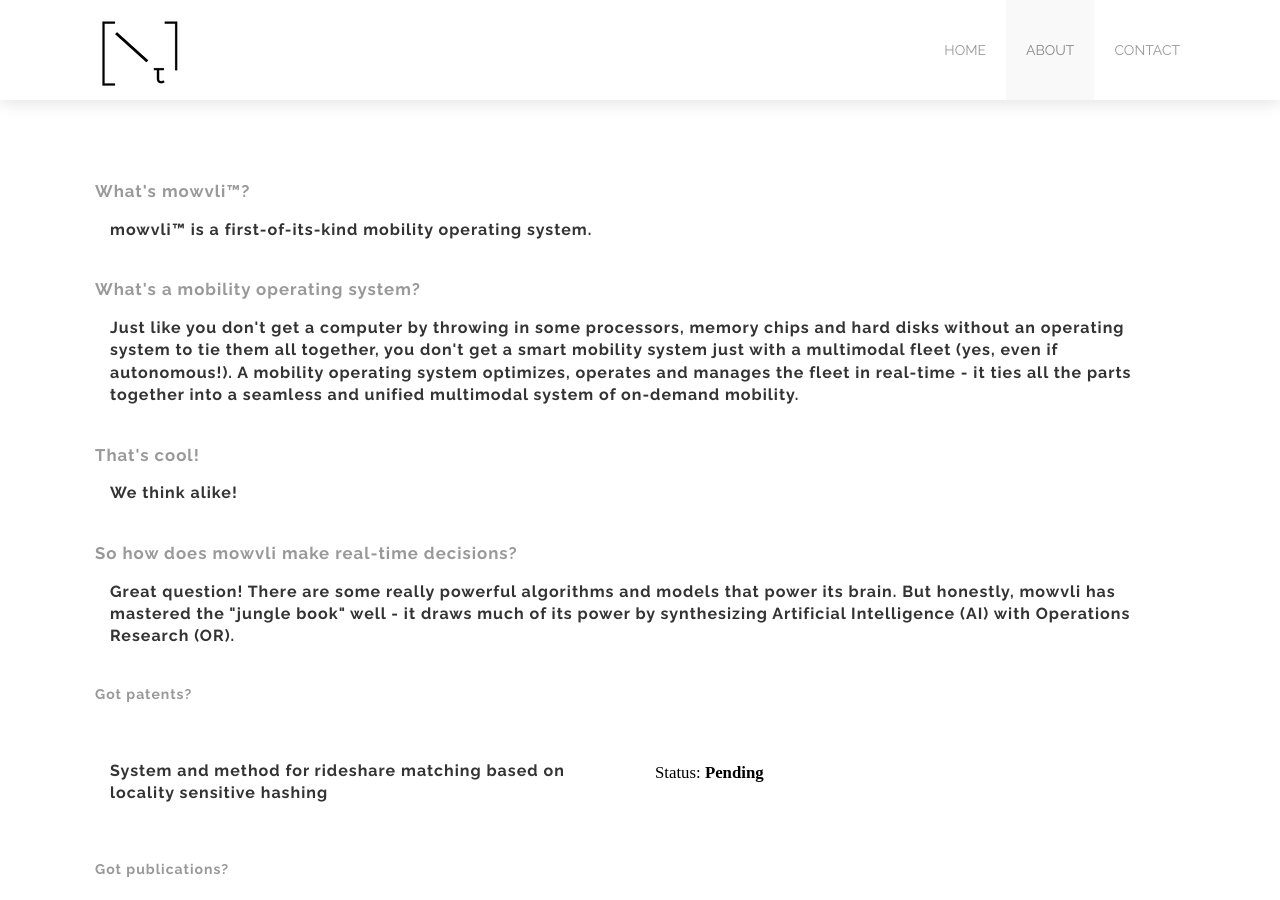
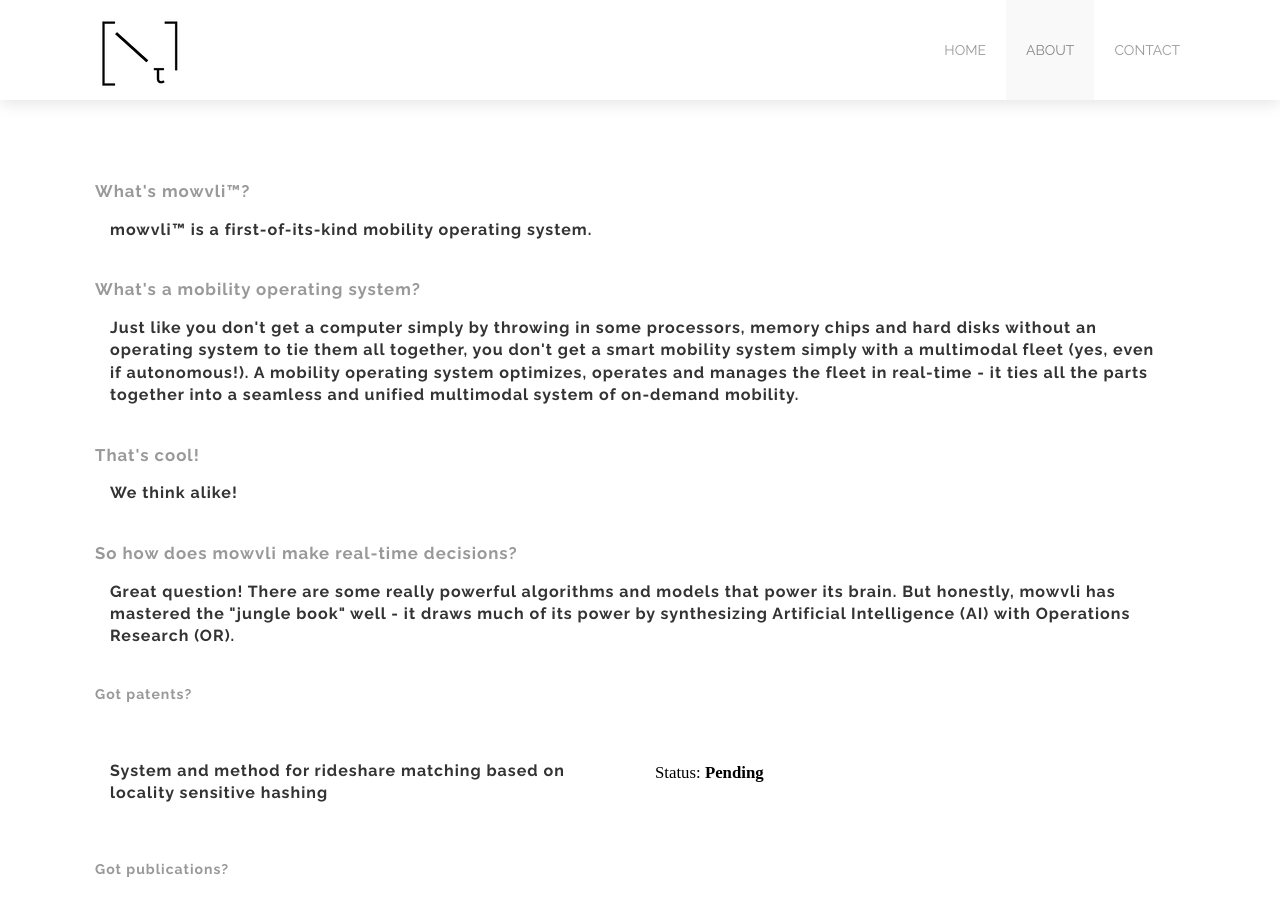
Before and after one commit to turingres/turingres.github.io, a Jekyll site: the page built from about.html, in a window 1280 px wide and 900 px high. Built offline with Jekyll 4.4.1, drawn with Linux system fonts in a browser that asks for light colours.

Commit message:
about updated

```diff
--- a/about.html
+++ b/about.html
@@ -36,8 +36,8 @@
     <div class='medium-16 columns'>
       <h4 style='color: #999'> <big> What's a mobility operating system? </big> </h4>
       <div class='medium-12 columns'>
-        <h3>Just like you don't get a computer by throwing in some processors, memory chips and hard disks
-          without an operating system to tie them all together, you don't get a smart mobility system just
+        <h3>Just like you don't get a computer simply by throwing in some processors, memory chips and hard disks
+          without an operating system to tie them all together, you don't get a smart mobility system simply
           with a multimodal fleet (yes, even if autonomous!). A mobility operating system optimizes, operates and manages
           the fleet in real-time - it ties all the parts together into a seamless and unified multimodal system
           of on-demand mobility.
```
